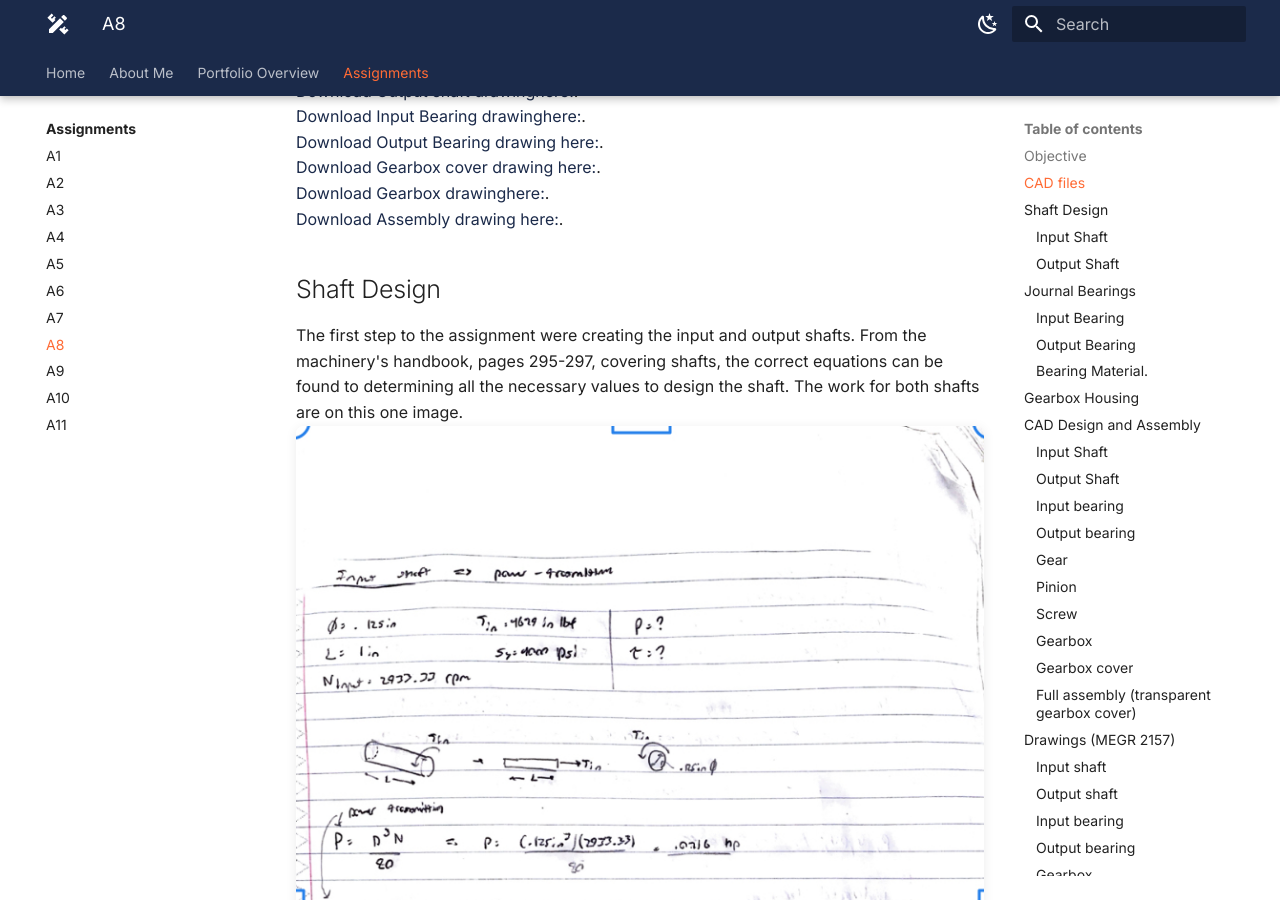
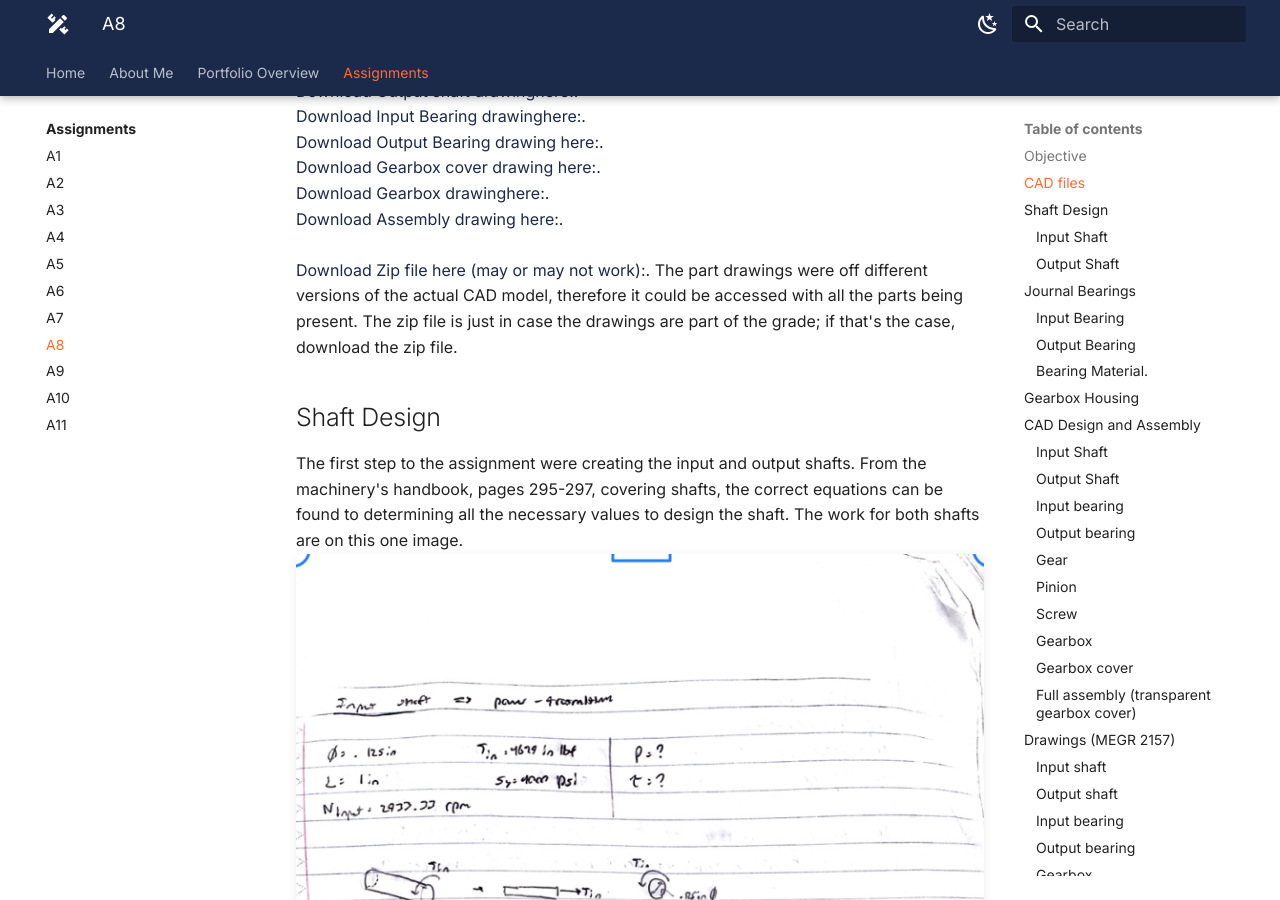
Before and after one commit to ajchiocca/megr2157-portfolio, an MkDocs documentation site: the page built from docs/assignments/A08/index.md, in a window 1280 px wide and 900 px high, scrolled down 919 px. Built offline with MkDocs 1.6.1 and Material for MkDocs 9.7.7, drawn with Linux system fonts in a browser that asks for light colours.

Commit message:
Add download link for zip file and clarify usage
Added a link to download a zip file containing part drawings and clarified the purpose of the zip file in relation to the assignment grading.

```diff
--- a/docs/assignments/A08/index.md
+++ b/docs/assignments/A08/index.md
@@ -45,6 +45,10 @@ The objective of this assignment was to createa gearbox that can be disassebmled
 [Download Gearbox drawinghere:](https://github.com/ajchiocca/megr2157-portfolio/raw/refs/heads/main/docs/assignments/A08/GearBoxDRW.SLDDRW).
 <br>
 [Download Assembly drawing here:](https://github.com/ajchiocca/megr2157-portfolio/raw/refs/heads/main/docs/assignments/A08/GBassemblyDRW.SLDDRW).
+<br>
+<br>
+[Download Zip file here (may or may not work):](https://github.com/ajchiocca/megr2157-portfolio/raw/refs/heads/main/docs/assignments/A08/MasterZipDoc.zip).
+The part drawings were off different versions of the actual CAD model, therefore it could be accessed with all the parts being present. The zip file is just in case the drawings are part of the grade; if that's the case, download the zip file.
 
 ## Shaft Design
 The first step to the assignment were creating the input and output shafts. From the machinery's handbook, pages 295-297, covering shafts, the correct equations can be found to determining all the necessary values to design the shaft. The work for both shafts are on this one image.
```
